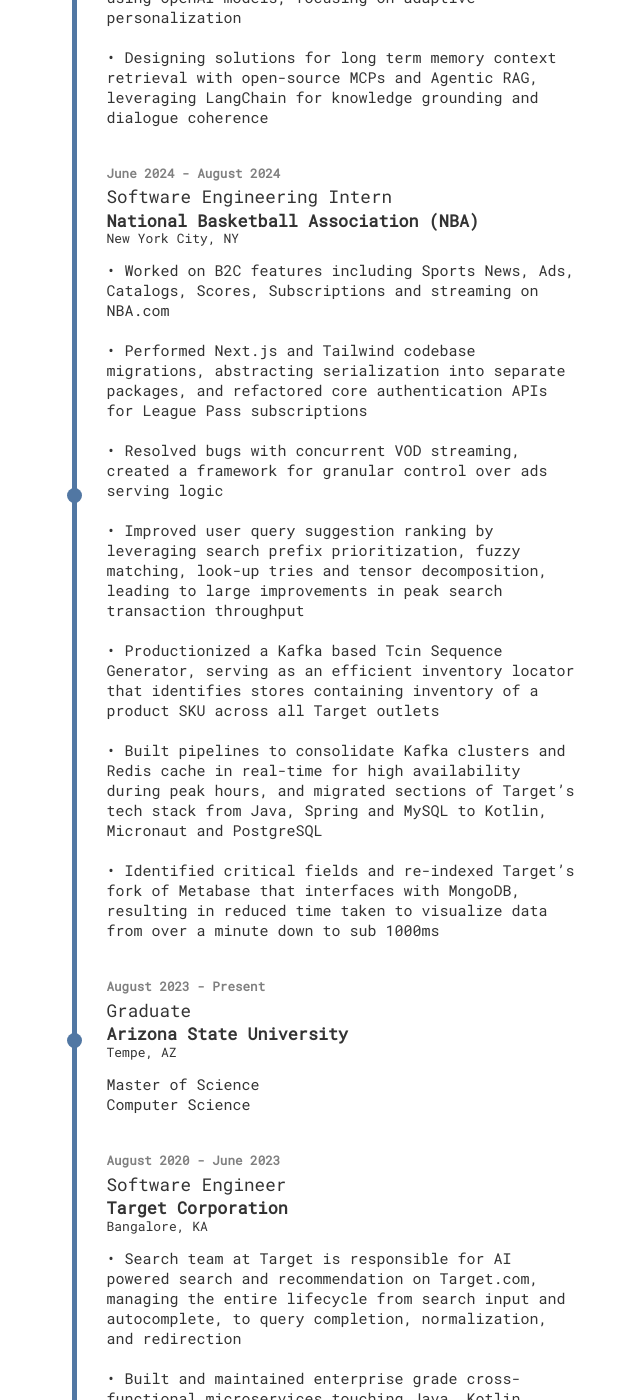
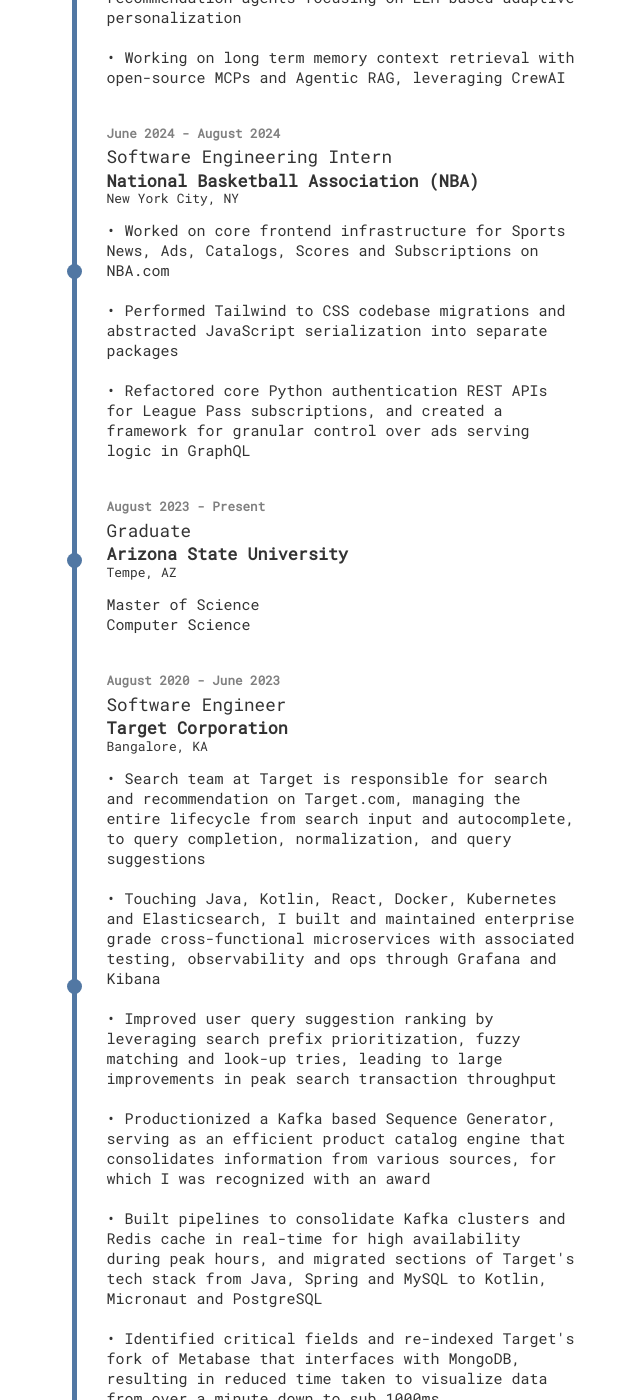
Before and after one commit to anushaa51/anushaa51.github.io, a Jekyll site: the page built from index.html, in a window 1280 px wide and 1400 px high, scrolled down 1415 px. Shown: the whole window, without its empty margins (503-1143 px from the left). Built offline with Jekyll 4.4.1, drawn with Linux system fonts in a browser that asks for light colours; nearby versions of some CDN libraries; some of the changed text lies outside the part shown.

```diff
--- a/_config.yml
+++ b/_config.yml
@@ -15,16 +15,16 @@ theme_settings :
     experience :
       - start : July 2025
         end : Present
-        experience : Research Assistant
-        place: VISA Research Lab - Arizona State University
+        experience : AI Research Assistant
+        place: VISA Research Lab (ASU)
         location: Remote
-        summary: • Researching social health recommendation agents using OpenAI models, focusing on adaptive personalization<br/><br/>• Designing solutions for long term memory context retrieval with open-source MCPs and Agentic RAG, leveraging LangChain for knowledge grounding and dialogue coherence
+        summary: • Aiding PhD research into social health recommendation agents focusing on LLM based adaptive personalization<br/><br/>• Working on long term memory context retrieval with open-source MCPs and Agentic RAG, leveraging CrewAI
       - start : June 2024
         end : August 2024
         experience : Software Engineering Intern
         place: National Basketball Association (NBA)
         location: New York City, NY
-        summary: • Worked on B2C features including Sports News, Ads, Catalogs, Scores, Subscriptions and streaming on NBA.com<br/><br/>• Performed Next.js and Tailwind codebase migrations, abstracting serialization into separate packages, and refactored core authentication APIs for League Pass subscriptions<br/><br/>• Resolved bugs with concurrent VOD streaming, created a framework for granular control over ads serving logic<br/><br/>• Improved user query suggestion ranking by leveraging search prefix prioritization, fuzzy matching, look-up tries and tensor decomposition, leading to large improvements in peak search transaction throughput<br/><br/>• Productionized a Kafka based Tcin Sequence Generator, serving as an efficient inventory locator that identifies stores containing inventory of a product SKU across all Target outlets<br/><br/>• Built pipelines to consolidate Kafka clusters and Redis cache in real-time for high availability during peak hours, and migrated sections of Target’s tech stack from Java, Spring and MySQL to Kotlin, Micronaut and PostgreSQL<br/><br/>• Identified critical fields and re-indexed Target’s fork of Metabase that interfaces with MongoDB, resulting in reduced time taken to visualize data from over a minute down to sub 1000ms
+        summary: • Worked on core frontend infrastructure for Sports News, Ads, Catalogs, Scores and Subscriptions on NBA.com<br/><br/>• Performed Tailwind to CSS codebase migrations and abstracted JavaScript serialization into separate packages<br/><br/>• Refactored core Python authentication REST APIs for League Pass subscriptions, and created a framework for granular control over ads serving logic in GraphQL
       - start : August 2023
         end : Present
         experience : Graduate
@@ -36,7 +36,7 @@ theme_settings :
         experience : Software Engineer
         place: Target Corporation
         location: Bangalore, KA
-        summary: • Search team at Target is responsible for AI powered search and recommendation on Target.com, managing the entire lifecycle from search input and autocomplete, to query completion, normalization, and redirection<br/><br/>• Built and maintained enterprise grade cross-functional microservices touching Java, Kotlin, React, Docker, Kubernetes and Elasticsearch, along with associated observability and ops<br/><br/>• Improved user query suggestion ranking by leveraging search prefix prioritization, fuzzy matching, look-up tries and tensor decomposition, leading to large improvements in peak search transaction throughput<br/><br/>• Productionized a Kafka based Tcin Sequence Generator, serving as an efficient inventory locator that identifies stores containing inventory of a product SKU across all Target outlets<br/><br/>• Built pipelines to consolidate Kafka clusters and Redis cache in real-time for high availability during peak hours, and migrated sections of Target’s tech stack from Java, Spring and MySQL to Kotlin, Micronaut and PostgreSQL<br/><br/>• Identified critical fields and re-indexed Target’s fork of Metabase that interfaces with MongoDB, resulting in reduced time taken to visualize data from over a minute down to sub 1000ms
+        summary: • Search team at Target is responsible for search and recommendation on Target.com, managing the entire lifecycle from search input and autocomplete, to query completion, normalization, and query suggestions<br/><br/>• Touching Java, Kotlin, React, Docker, Kubernetes and Elasticsearch, I built and maintained enterprise grade cross-functional microservices with associated testing, observability and ops through Grafana and Kibana<br/><br/>• Improved user query suggestion ranking by leveraging search prefix prioritization, fuzzy matching and look-up tries, leading to large improvements in peak search transaction throughput<br/><br/>• Productionized a Kafka based Sequence Generator, serving as an efficient product catalog engine that consolidates information from various sources, for which I was recognized with an award<br/><br/>• Built pipelines to consolidate Kafka clusters and Redis cache in real-time for high availability during peak hours, and migrated sections of Target's tech stack from Java, Spring and MySQL to Kotlin, Micronaut and PostgreSQL<br/><br/>• Identified critical fields and re-indexed Target's fork of Metabase that interfaces with MongoDB, resulting in reduced time taken to visualize data from over a minute down to sub 1000ms
       - start : August 2016
         end : August 2020
         experience : Undergraduate
--- a/_data/projects.yml
+++ b/_data/projects.yml
@@ -20,12 +20,6 @@
     description : Machine learning system for performing accent conversion and classification through mapping MFCCs vectors describing the short-term power spectrum of sound, including a React based web interface.
 
 - project :
-    url : https://github.com/anushaa51/LookUpBloodDB/ # Full URL
-    date : October 2018 - Completed
-    title : LookUpBloodDB
-    description : A comprehensive platform using React and a RESTful Flask and SQL database aimed at locating the nearest blood bank by consolidating availability and interfacing with blood donation databases across organizations
-
-- project :
     url : https://github.com/anushaa51/YTrendNet # Full URL
     date : March 2019 - Completed
     title : YTrendNet
```
Also changed, not shown: 2 other files.
